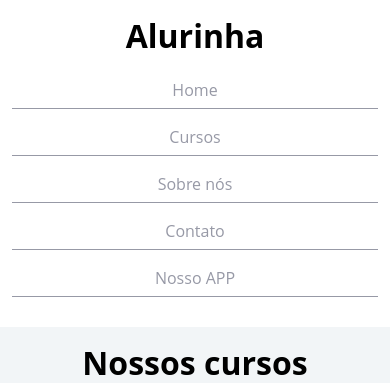
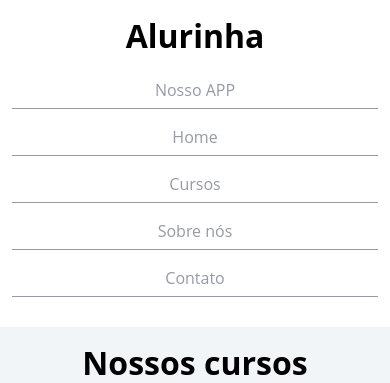
Before and after one commit to geovanecomp/Studying, a web app: file design/flexbox/index.html in a window 390 px wide; the page is wider, and only the part inside the window is pictured. Shown: the top 383 px of that part. Run offline with its HTML, style and script files only (its server is not run), Linux system fonts and the light colour scheme.

Commit message:
Mudando a ordem de exibicao de itens do menu do layout mobile utilizando a propriedade do flexbox order

```diff
--- a/design/flexbox/css/flexbox.css
+++ b/design/flexbox/css/flexbox.css
@@ -110,4 +110,10 @@
   .rodapePrincipal-contatoForm-fieldset {
     justify-content: center;
   }
+
+  .cabecalhoPrincipal-nav-link-app {
+    /*Setando um elemento para a primeira posição*/
+    /*Por padrão, todos os elementos possuem order: 0*/
+    order: -1;
+  }
 }
```
